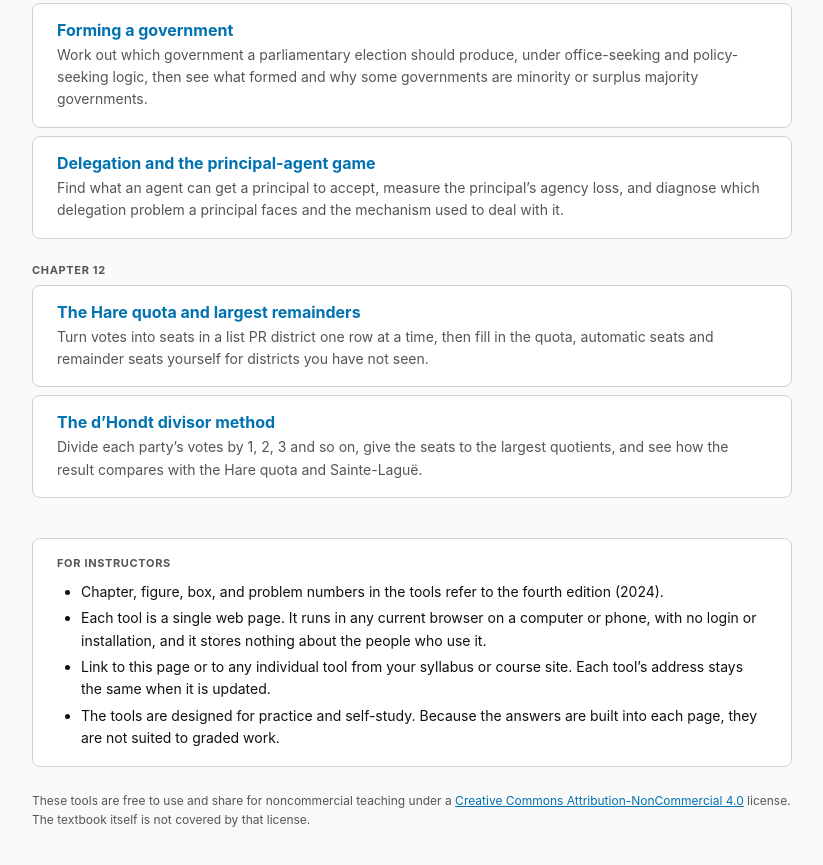
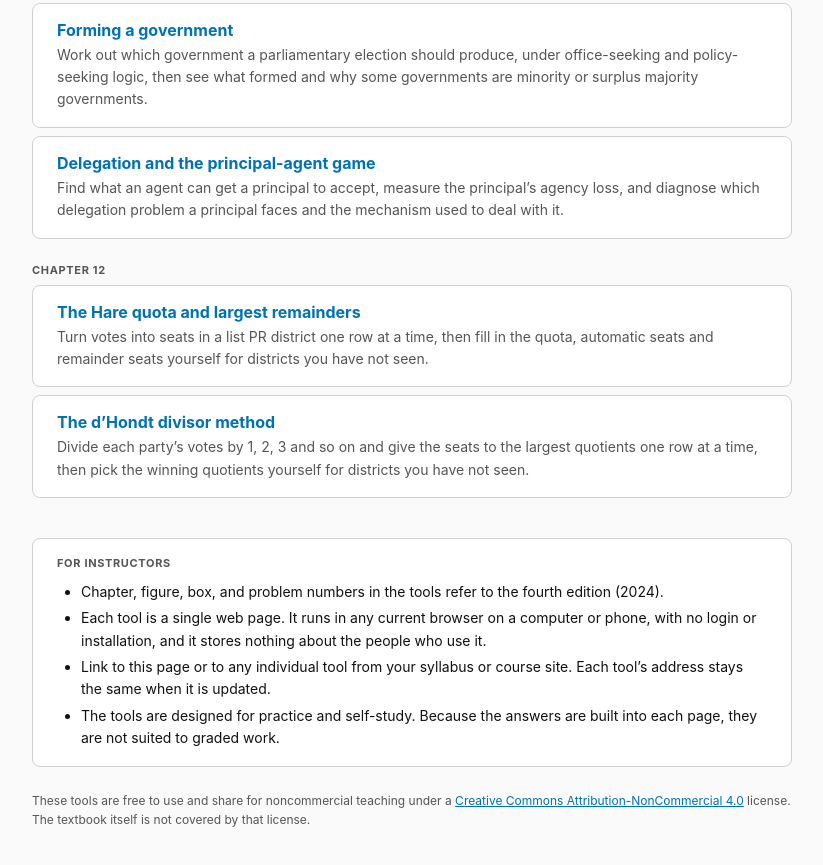
Before and after one commit to sonagolder/comparative-politics-tools, a plain HTML site: page index.html in a window 1280 px wide. Shown: the part 2343-3208 px from the top of the page, without its empty margins (228-1051 px from the left). Drawn offline with Linux system fonts and the light colour scheme.

Commit message:
Fix d’Hondt description

```diff
--- a/index.html
+++ b/index.html
@@ -199,7 +199,7 @@
       <span class="tool-desc">Turn votes into seats in a list PR district one row at a time, then fill in the quota, automatic seats and remainder seats yourself for districts you have not seen.</span></a></li>
     <li><a class="tool" href="dhondt-divisor-method.html">
       <span class="tool-name">The d&rsquo;Hondt divisor method</span>
-      <span class="tool-desc">Divide each party&rsquo;s votes by 1, 2, 3 and so on, give the seats to the largest quotients, and see how the result compares with the Hare quota and Sainte-Lagu&euml;.</span></a></li>
+      <span class="tool-desc">Divide each party&rsquo;s votes by 1, 2, 3 and so on and give the seats to the largest quotients one row at a time, then pick the winning quotients yourself for districts you have not seen.</span></a></li>
   </ul>
   <section class="note" aria-labelledby="instructors">
     <h2 id="instructors">For instructors</h2>
```
